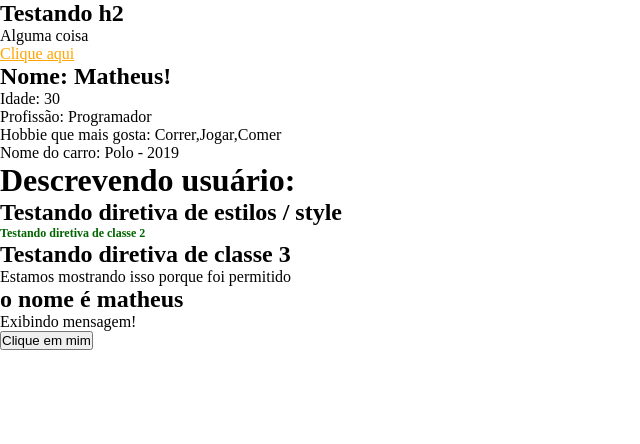
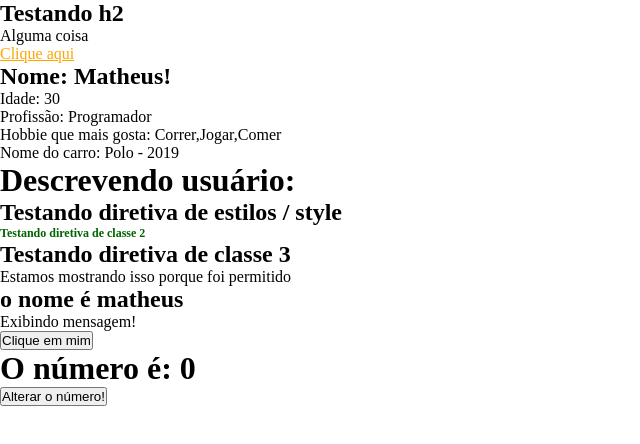
Before and after one commit to AencioVinicius2/angular_library, an Angular app in the folder Section2/projeto-moments/: page / in a window 1280 px wide. Shown: the top 444 px of the page, without its empty margins (0-640 px from the left). Built offline with nearby package versions, Linux system fonts and the light colour scheme.

Commit message:
feat: add emmit and changeNumber components

```diff
--- a/Section2/projeto-moments/src/app/app.component.html
+++ b/Section2/projeto-moments/src/app/app.component.html
@@ -8,3 +8,4 @@
 <app-directives></app-directives>
 <app-if-render></app-if-render>
 <app-eventos></app-eventos>
+<app-emitter></app-emitter>
--- a/Section2/projeto-moments/src/app/app.component.ts
+++ b/Section2/projeto-moments/src/app/app.component.ts
@@ -6,6 +6,7 @@
 import { DirectivesComponent } from "./components/directives/directives.component";
 import { IfRenderComponent } from "./components/if-render/if-render.component";
 import { EventosComponent } from './components/eventos/eventos.component';
+import { EmitterComponent } from "./components/emitter/emitter.component";
 @Component({
   selector: 'app-root',
   standalone: true,
@@ -17,6 +18,7 @@
     DirectivesComponent,
     IfRenderComponent,
     EventosComponent,
+    EmitterComponent
 ],
   templateUrl: './app.component.html',
   styleUrl: './app.component.css'
--- /dev/null
+++ b/Section2/projeto-moments/src/app/components/change-number/change-number.component.html
@@ -0,0 +1 @@
+<button (click)="handleClick()">Alterar o número!</button>
--- /dev/null
+++ b/Section2/projeto-moments/src/app/components/change-number/change-number.component.ts
@@ -0,0 +1,21 @@
+import { Component, OnInit, Output, EventEmitter } from '@angular/core';
+import { cwd } from 'process';
+
+@Component({
+  selector: 'app-change-number',
+  standalone: true,
+  imports: [],
+  templateUrl: './change-number.component.html',
+  styleUrl: './change-number.component.css'
+})
+export class ChangeNumberComponent implements OnInit {
+  @Output() changeNumber: EventEmitter<any> = new EventEmitter();
+
+  constructor() {}
+
+  ngOnInit(): void {}
+
+  handleClick(): void {
+    this.changeNumber.emit();
+  }
+}
--- a/Section2/projeto-moments/src/app/components/directives/directives.component.ts
+++ b/Section2/projeto-moments/src/app/components/directives/directives.component.ts
@@ -15,8 +15,6 @@
   font = 'Arial';
   color = 'red';
 
-
-
   classes = ["green-title", "small-title"];
 
   underline = 'underline-title';
--- /dev/null
+++ b/Section2/projeto-moments/src/app/components/emitter/emitter.component.html
@@ -0,0 +1,4 @@
+<div>
+  <h1>O número é: {{myNumber}}</h1>
+  <app-change-number (changeNumber)="onChangeNumber()"></app-change-number>
+</div>
--- /dev/null
+++ b/Section2/projeto-moments/src/app/components/emitter/emitter.component.ts
@@ -0,0 +1,25 @@
+import { Component, OnInit } from '@angular/core';
+import { ChangeNumberComponent } from "../change-number/change-number.component";
+import { cwd } from 'process';
+
+@Component({
+  selector: 'app-emitter',
+  standalone: true,
+  imports: [
+    ChangeNumberComponent
+  ],
+  templateUrl: './emitter.component.html',
+  styleUrl: './emitter.component.css'
+})
+export class EmitterComponent implements OnInit {
+  myNumber: number = 0;
+
+  constructor() {}
+
+  ngOnInit(): void {}
+
+  onChangeNumber(): void {
+    this.myNumber = Math.floor(Math.random() * 10);
+  }
+
+}
--- a/Section2/projeto-moments/src/app/components/eventos/eventos.component.ts
+++ b/Section2/projeto-moments/src/app/components/eventos/eventos.component.ts
@@ -10,7 +10,7 @@
   templateUrl: './eventos.component.html',
   styleUrl: './eventos.component.css'
 })
-export class EventosComponent {
+export class EventosComponent implements OnInit {
 
   canShow: boolean = true;
 
--- a/Section2/projeto-moments/src/app/components/first-component/first-component.component.ts
+++ b/Section2/projeto-moments/src/app/components/first-component/first-component.component.ts
@@ -1,4 +1,4 @@
-import { Component } from '@angular/core';
+import { Component, OnInit } from '@angular/core';
 
 @Component({
   selector: 'app-first-component',
@@ -7,7 +7,7 @@
   templateUrl: './first-component.component.html',
   styleUrl: './first-component.component.css'
 })
-export class FirstComponentComponent {
+export class FirstComponentComponent implements OnInit {
   name: string = "Matheus";
   age: number = 30;
   job: string = 'Programador';
@@ -19,9 +19,5 @@
 
   constructor() {}
 
-  ngOnInit(): void {
-    //Called after the constructor, initializing input properties, and the first call to ngOnChanges.
-    //Add 'implements OnInit' to the class.
-
-  }
+  ngOnInit(): void {}
 }
--- a/Section2/projeto-moments/src/app/components/if-render/if-render.component.ts
+++ b/Section2/projeto-moments/src/app/components/if-render/if-render.component.ts
@@ -10,7 +10,7 @@
   templateUrl: './if-render.component.html',
   styleUrl: './if-render.component.css'
 })
-export class IfRenderComponent {
+export class IfRenderComponent implements OnInit {
   canShow: boolean = true;
   name: string = 'Matheus'
 
```
Also changed, not shown: Section2/projeto-moments/src/app/components/change-number/change-number.component.css (added), Section2/projeto-moments/src/app/components/emitter/emitter.component.css (added), 2 other files (tests, documents, lock files or other folders).
